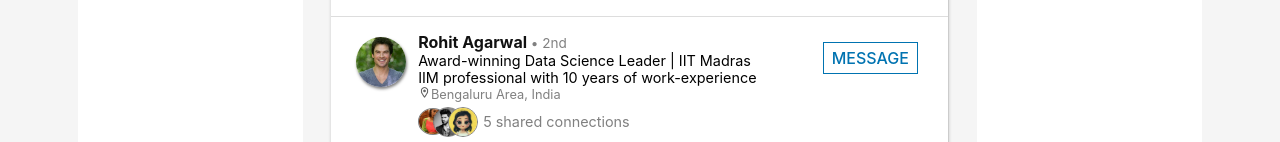
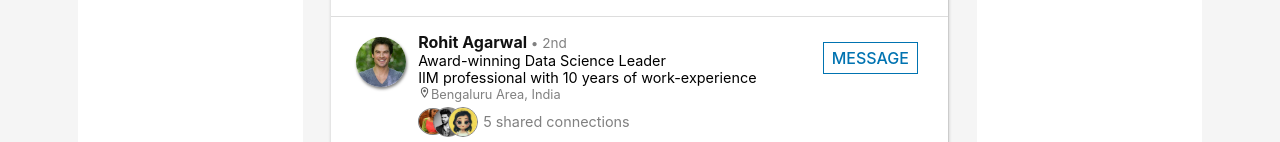
Before and after one commit to jessicavaz16/YaarMe-Search, a plain HTML site: page index.html in a window 1280 px wide. Shown: the part 241-383 px from the top of the page. Drawn offline with Linux system fonts and the light colour scheme.

Commit message:
Update index.html

```diff
--- a/index.html
+++ b/index.html
@@ -171,7 +171,7 @@
                     </div>
 
                     <div class="conversation-message">
-                      Award-winning Data Science Leader | IIT Madras
+                      Award-winning Data Science Leader
                     </div>
                     <div class="conversation-message">
                       IIM professional with 10 years of work-experience
```
